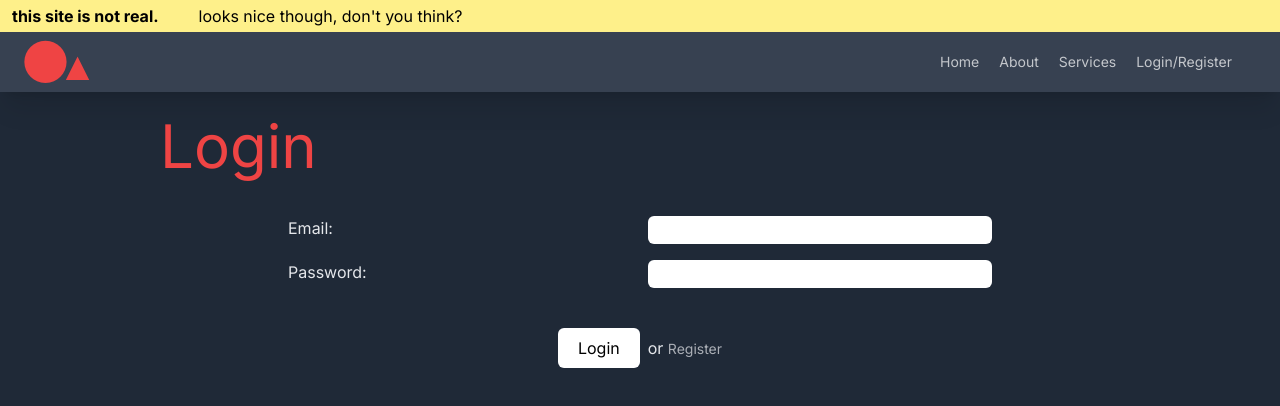
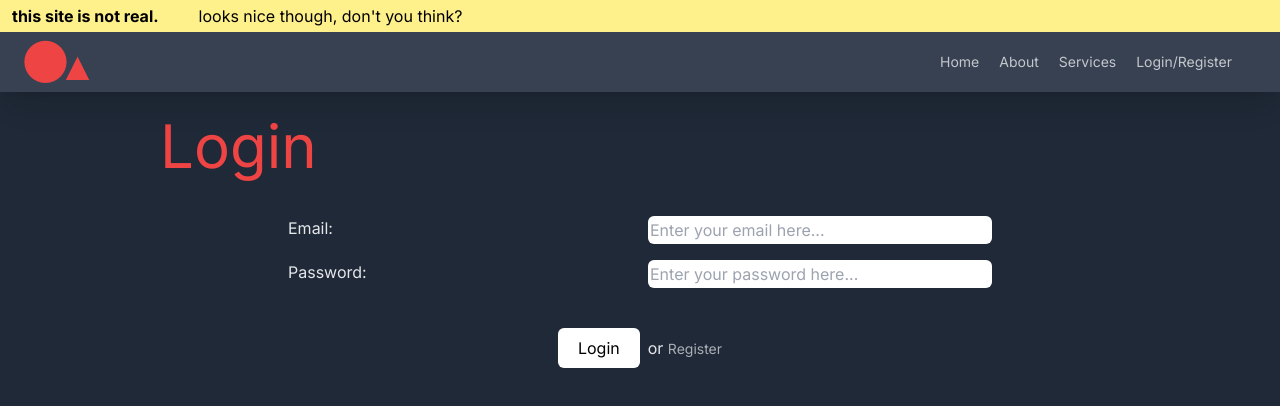
Before and after one commit to Allie-Howe/rockpunk, a Next.js app: page /login in a window 1280 px wide. Shown: the top 406 px of the page. Built offline with nearby package versions, Linux system fonts and the light colour scheme; a web font is replaced by a local one.

Commit message:
sjared input components

```diff
--- a/app/(pages)/login/LoginForm.tsx
+++ b/app/(pages)/login/LoginForm.tsx
@@ -6,6 +6,31 @@ import { NavLink } from '../../components/NavLink'
 import { useFormState } from 'react-dom'
 import { authenticate } from '../../lib/actions'
 
+export const EmailInput = () => (<>
+  <label htmlFor='email'>Email:</label>
+  <Input
+    required
+    id='email'
+    name='email'
+    type='email'
+    placeholder='Enter your email here...'
+  />
+</>)
+
+interface PasswordInputProps {
+  confirmation?: boolean
+}
+export const PasswordInput = ({confirmation}: PasswordInputProps) => (<>
+  <label htmlFor='password'>{confirmation && 'Confirm '} Password:</label>
+  <Input
+    required
+    id={confirmation ? 'confirmPassword' : 'password'}
+    name={confirmation ? 'confirmPassword' : 'password'}
+    type='password'
+    placeholder='Enter your password here...'
+  />
+</>)
+
 export const LoginForm = () => {
   const [errorMsg, dispatch] = useFormState(authenticate, undefined)
 
@@ -13,21 +38,8 @@ export const LoginForm = () => {
     <form action={dispatch}>
       <div className='flex flex-col gap-10'>
         <LoginRegisterGrid>
-          <label htmlFor='email'>Email:</label>
-          <Input
-            required
-            id='email'
-            name='email'
-            type='email'
-          />
-          <label htmlFor='password'>Password:</label>
-          <Input
-            required
-            id='password'
-            name='password'
-            type='password'
-            minLength={8}
-          />
+          <EmailInput />
+          <PasswordInput />
         </LoginRegisterGrid>
         <div className='flex justify-center gap-2 items-center'>
           <button type="submit" className='bg-white hover:bg-red-500 text-black rounded-md px-5 py-2'>Login</button>
--- a/app/(pages)/register/page.tsx
+++ b/app/(pages)/register/page.tsx
@@ -2,18 +2,16 @@ import { Header } from '../utils';
 import { LoginRegisterGrid } from '../login/LoginRegisterGrid';
 import { NavLink } from '../../components/NavLink';
 import { Input } from '../../components/Input';
+import { EmailInput, PasswordInput } from '../login/LoginForm';
 
 export default function Register() {
   return <>
     <Header title='Register' />
     <div className='flex flex-col gap-10'>
       <LoginRegisterGrid>
-        <label htmlFor='email'>Email:</label>
-        <Input id='email' />
-        <label htmlFor='password'>Password:</label>
-        <Input id='password' />
-        <label htmlFor='confirmPassword'>Confirm Password:</label>
-        <Input id='confirmPassword' />
+        <EmailInput />
+        <PasswordInput />
+        <PasswordInput confirmation />
       </LoginRegisterGrid>
       <div className='flex justify-center gap-2 items-center'>
         <button type="submit" className='bg-white hover:bg-red-500 text-black rounded-md px-5 py-2'>Register</button>
```
